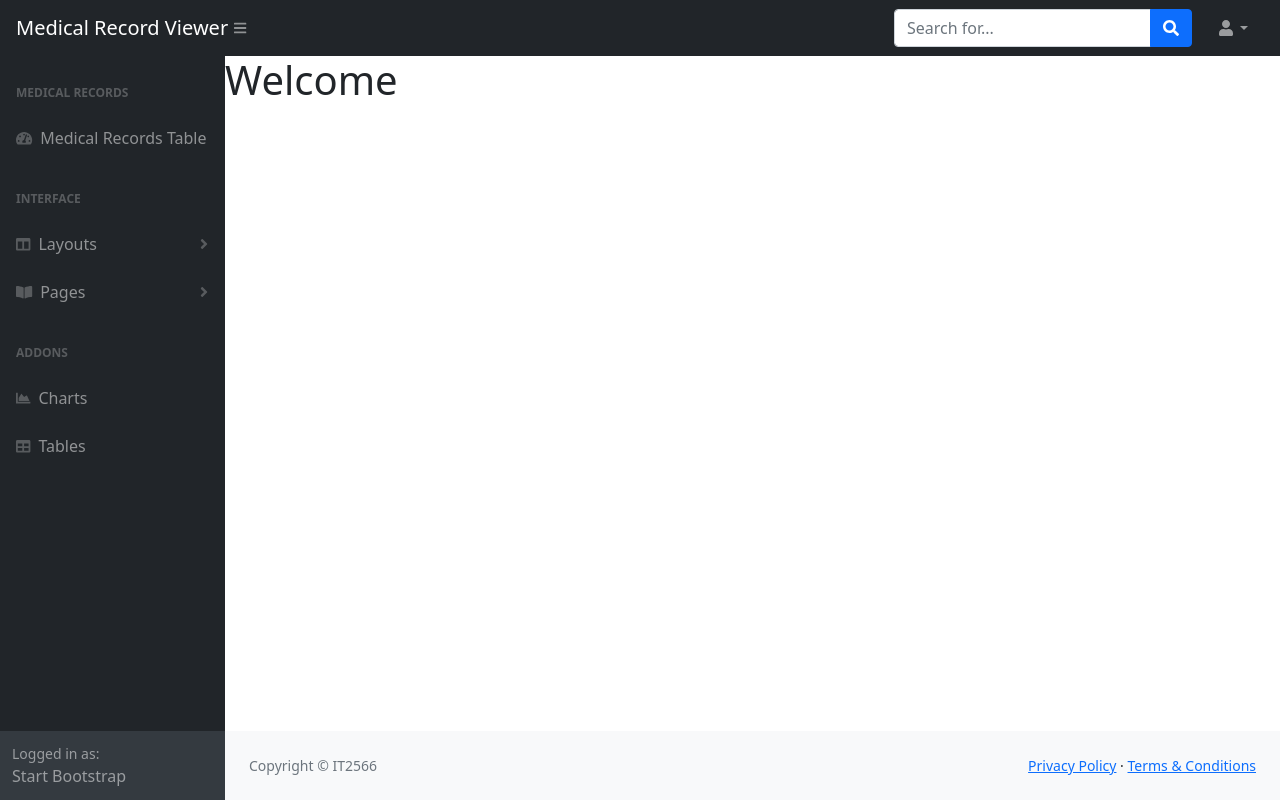
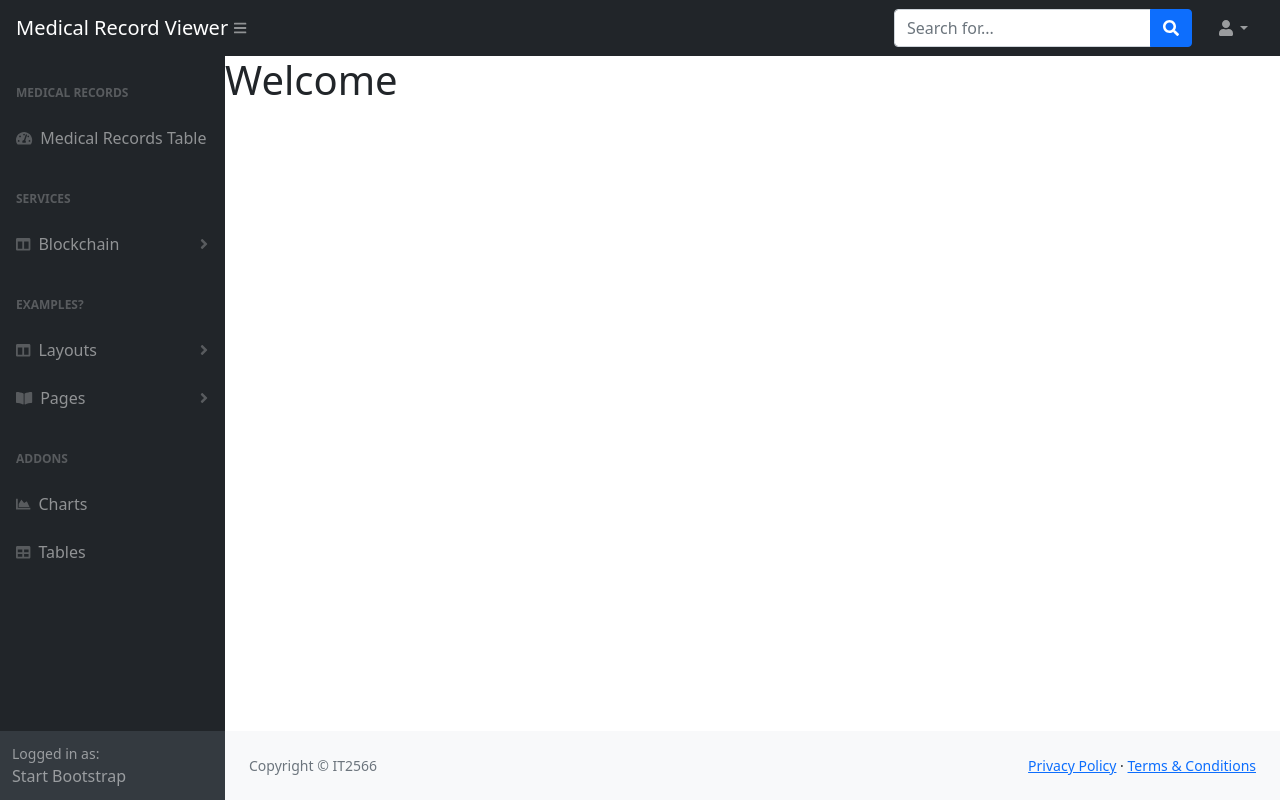
Before and after one commit to goheesheng/Infosec_Project, a Flask app: page / in a window 1280 px wide. Run offline with Flask 2, Linux system fonts and the light colour scheme; some libraries are stand-ins or nearby versions.

Commit message:
edited stuff

```diff
--- a/main.py
+++ b/main.py
@@ -1,5 +1,56 @@
 from flask import Flask, render_template, g
 import sqlite3
+import hashlib
+import json
+from time import time
+
+
+class Blockchain(object):
+    def __init__(self):
+        self.chain = []
+        self.pending_transactions = []
+
+        self.new_block(previous_hash="The Times 03/Jan/2009 Chancellor on brink of second bailout for banks.", proof = 100)
+
+    def new_block(self, proof, previous_hash=None):
+        block = {
+            "index": len(self.chain) + 1,
+            'timestamp': time(),
+            'transactions': self.pending_transactions,
+            'proof': proof,
+            'previous_hash': previous_hash or self.hash(self.chain[-1]),
+        }
+        self.pending_transactions = []
+        self.chain.append(block)
+
+        return block
+
+    @property
+    def last_block(self):
+        return self.chain[-1]
+
+    def new_transaction(self, sender, recipient, amount):
+        transaction = {
+            'sender': sender,
+            'recipient': recipient,
+            'amount': amount
+        }
+        self.pending_transactions.append(transaction)
+        return self.last_block['index'] + 1
+
+    def hash(self, block):
+        string_object = json.dumps(block, sort_keys=True)
+        block_string = string_object.encode()
+
+        raw_hash = hashlib.sha256(block_string)
+        hex_hash = raw_hash.hexdigest()
+
+        return hex_hash
+
+
+blockchain = Blockchain()
+
+
 
 app = Flask(__name__)
 with app.app_context():
@@ -52,5 +103,10 @@ with app.app_context():
     def passwordreset():
         return render_template('passwordreset.html')
 
+    @app.route('/submission',methods=['GET', 'POST'])
+    def blockchain():
+
+        return render_template('submission.html')
+
     if __name__ == "__main__":
         app.run()
--- a/templates/navbar.html
+++ b/templates/navbar.html
@@ -32,11 +32,23 @@
                 <div class="sb-sidenav-menu">
                     <div class="nav">
                         <div class="sb-sidenav-menu-heading">Medical Records</div>
-                        <a class="nav-link" href="table.html">
+                        <a class="nav-link" href="/">
                             <div class="sb-nav-link-icon"><i class="fas fa-tachometer-alt"></i></div>
                             Medical Records Table
                         </a>
-                        <div class="sb-sidenav-menu-heading">Interface</div>
+                        <div class="sb-sidenav-menu-heading">Services</div>
+                        <a class="nav-link collapsed" href="#" data-bs-toggle="collapse" data-bs-target="#collapseBlockchain" aria-expanded="false" aria-controls="collapseLayouts">
+                            <div class="sb-nav-link-icon"><i class="fas fa-columns"></i></div>
+                            Blockchain
+                            <div class="sb-sidenav-collapse-arrow"><i class="fas fa-angle-down"></i></div>
+                        </a>
+                        <div class="collapse" id="collapseBlockchain" aria-labelledby="headingOne" data-bs-parent="#sidenavAccordion">
+                            <nav class="sb-sidenav-menu-nested nav">
+                                <a class="nav-link" href="/submission">Document Submission</a>
+                                <a class="nav-link" href="/verification">Verification</a>
+                            </nav>
+                        </div>
+                        <div class="sb-sidenav-menu-heading">Examples?</div>
                         <a class="nav-link collapsed" href="#" data-bs-toggle="collapse" data-bs-target="#collapseLayouts" aria-expanded="false" aria-controls="collapseLayouts">
                             <div class="sb-nav-link-icon"><i class="fas fa-columns"></i></div>
                             Layouts
@@ -102,7 +114,7 @@
                         <footer class="py-4 bg-light mt-auto">
                     <div class="container-fluid px-4">
                         <div class="d-flex align-items-center justify-content-between small">
-                            <div class="text-muted">Copyright &copy; IT2566</div>
+                            <div class="text-muted">Copyright &copy; IT2566 </div>
                             <div>
                                 <a href="#">Privacy Policy</a>
                                 &middot;
--- /dev/null
+++ b/templates/submission.html
@@ -0,0 +1,4 @@
+{% extends "navbar.html" %}
+{% block navbar_content %}
+
+{% endblock %}
```
